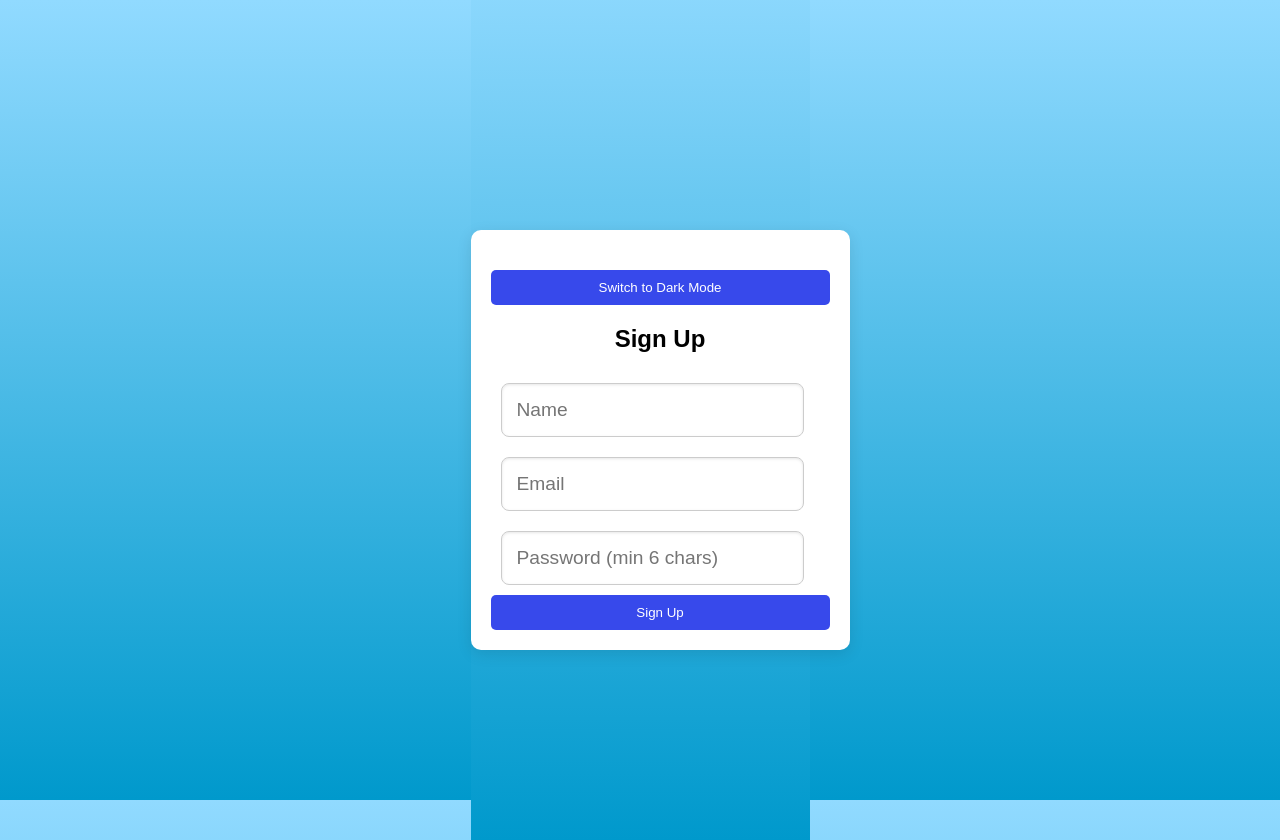
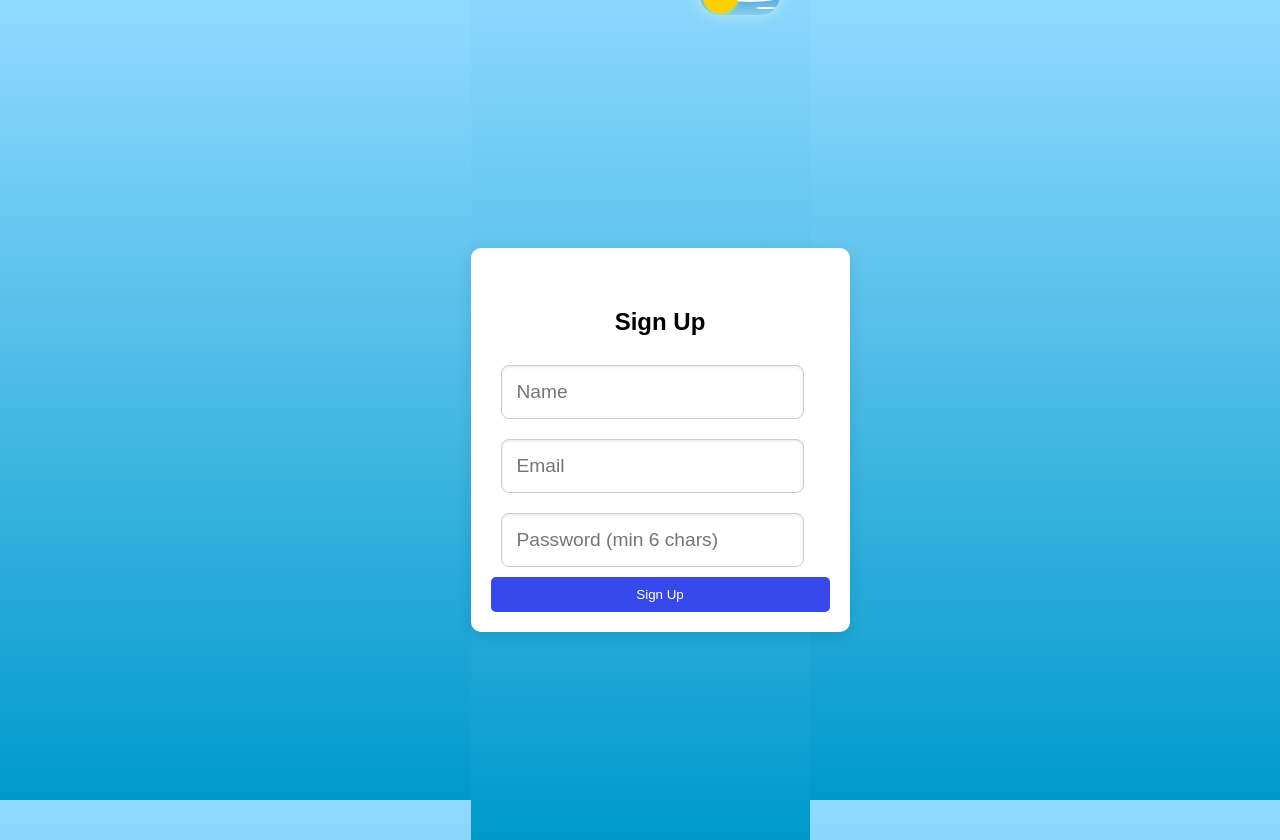
Before and after one commit to YLuin-Nie/SameTeamApp, a React (Create React App) app: page / in a window 1280 px wide. Built offline with nearby package versions, Linux system fonts and the light colour scheme.

Commit message:
Update App.js

```diff
--- a/src/App.js
+++ b/src/App.js
@@ -17,13 +17,21 @@ function App() {
     return (
         <Router>
             <div className="App">
-                <button onClick={toggleDarkMode}>
-                    {darkMode ? "Switch to Light Mode" : "Switch to Dark Mode"}
-                </button>
+                <div className="toggle-container">
+                    <div className={`toggle ${darkMode ? 'night' : ''}`} onClick={toggleDarkMode}>
+                        <div className={`notch`}>
+                            <div className="crater"></div>
+                            <div className="crater"></div>
+                        </div>
+                        <div className={`shape sm`}></div>
+                        <div className={`shape md`}></div>
+                        <div className={`shape lg`}></div>
+                    </div>
+                </div>
 
                 <Routes>
-                    <Route path="/" element={<SignUp />} /> {/* Start with SignUp */}
-                    <Route path="/profile-setup" element={<ProfileSetup />} /> {/* Navigate here after SignUp */}
+                    <Route path="/" element={<SignUp />} />
+                    <Route path="/profile-setup" element={<ProfileSetup />} />
                     <Route path="/parent-dashboard" element={<ParentDashboard />} />
                     <Route path="/child-dashboard" element={<ChildDashboard />} />
                 </Routes>
```
